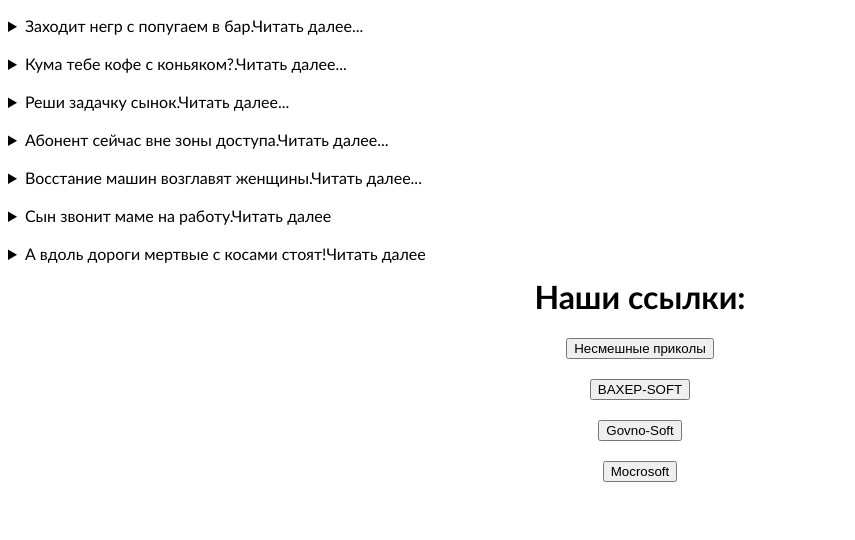
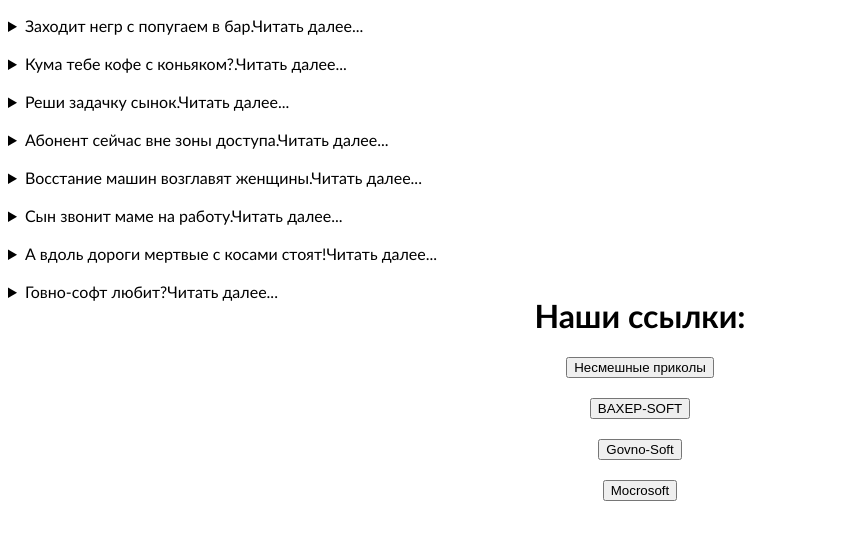
Before and after one commit to armmxz/Unfunny_jokes, a plain HTML site: page index.html in a window 1280 px wide. Shown: the part 162-702 px from the top of the page, without its empty margins (0-855 px from the left). Drawn offline with Linux system fonts and the light colour scheme.

Commit message:
index.html

```diff
--- a/index.html
+++ b/index.html
@@ -77,7 +77,7 @@
     </details>
     <br>
     <details>
-        <summary>Сын звонит маме на работу.Читать далее</summary>
+        <summary>Сын звонит маме на работу.Читать далее...</summary>
         <hr>
         Сын звонит маме на работу:<br>
         Мама, скажи, как пишется бюзгалтер? - Говорит сын<br>
@@ -87,12 +87,18 @@
     </details>
     <br>
     <details>
-        <summary>А вдоль дороги мертвые с косами стоят!Читать далее</summary>
+        <summary>А вдоль дороги мертвые с косами стоят!Читать далее...</summary>
         <hr>
-            А вдоль дороги мертвые с косами стоят!<Br>
+            А вдоль дороги мертвые с косами стоят!<br>
             А Вы точно ландшафтный дизайнер?<br>
     </details>
     <br>
+    <details>
+        <summary>Говно-софт любит?Читать далее...</summary>
+        <hr>
+            Говно-софт любит?<br>
+            Гоп-гоп-гоп-гоп<br>
+    </details>
     <center>
         <br><br><br><br><br>
         <h1>Наши ссылки:</h1>
```
